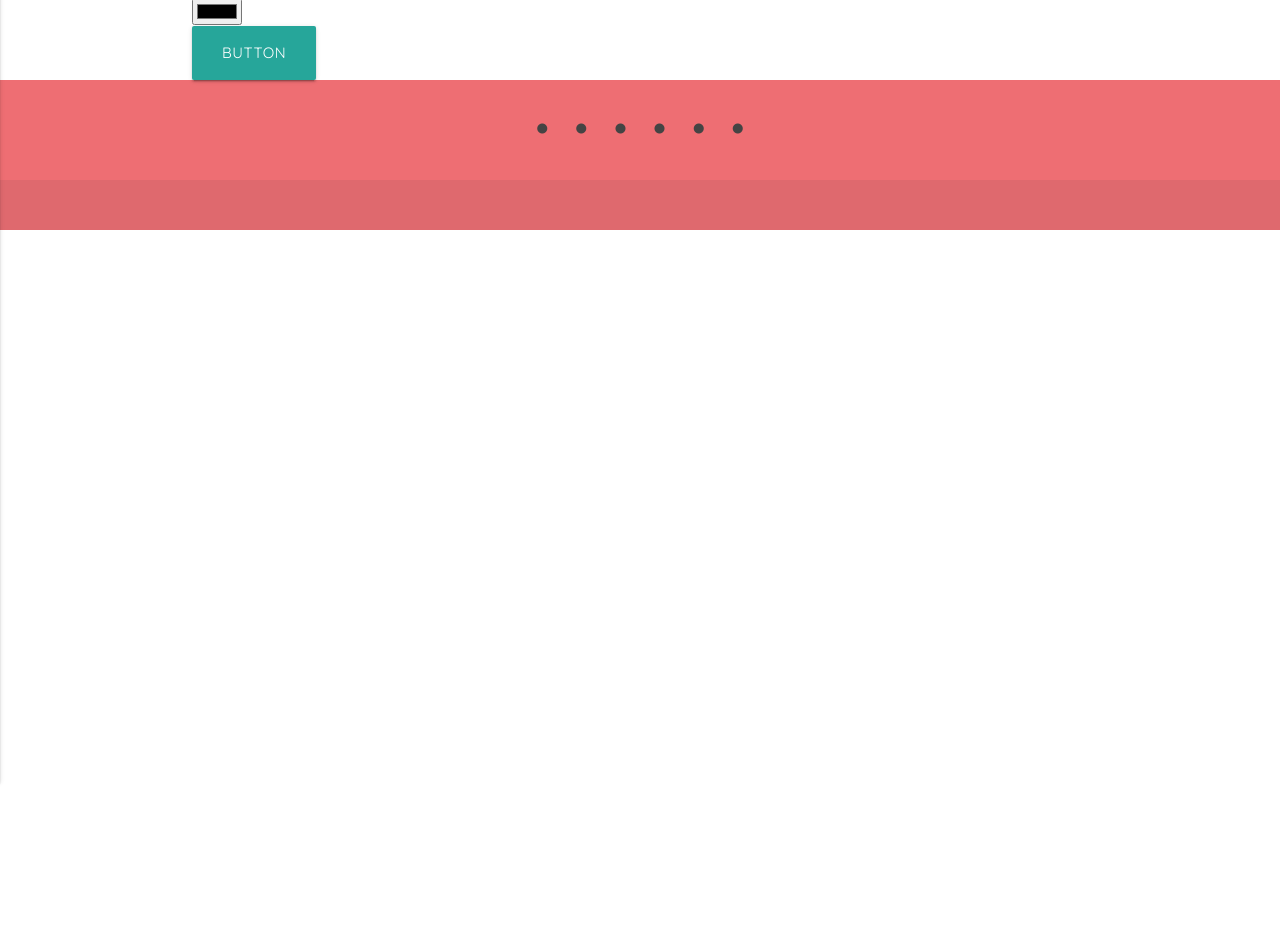
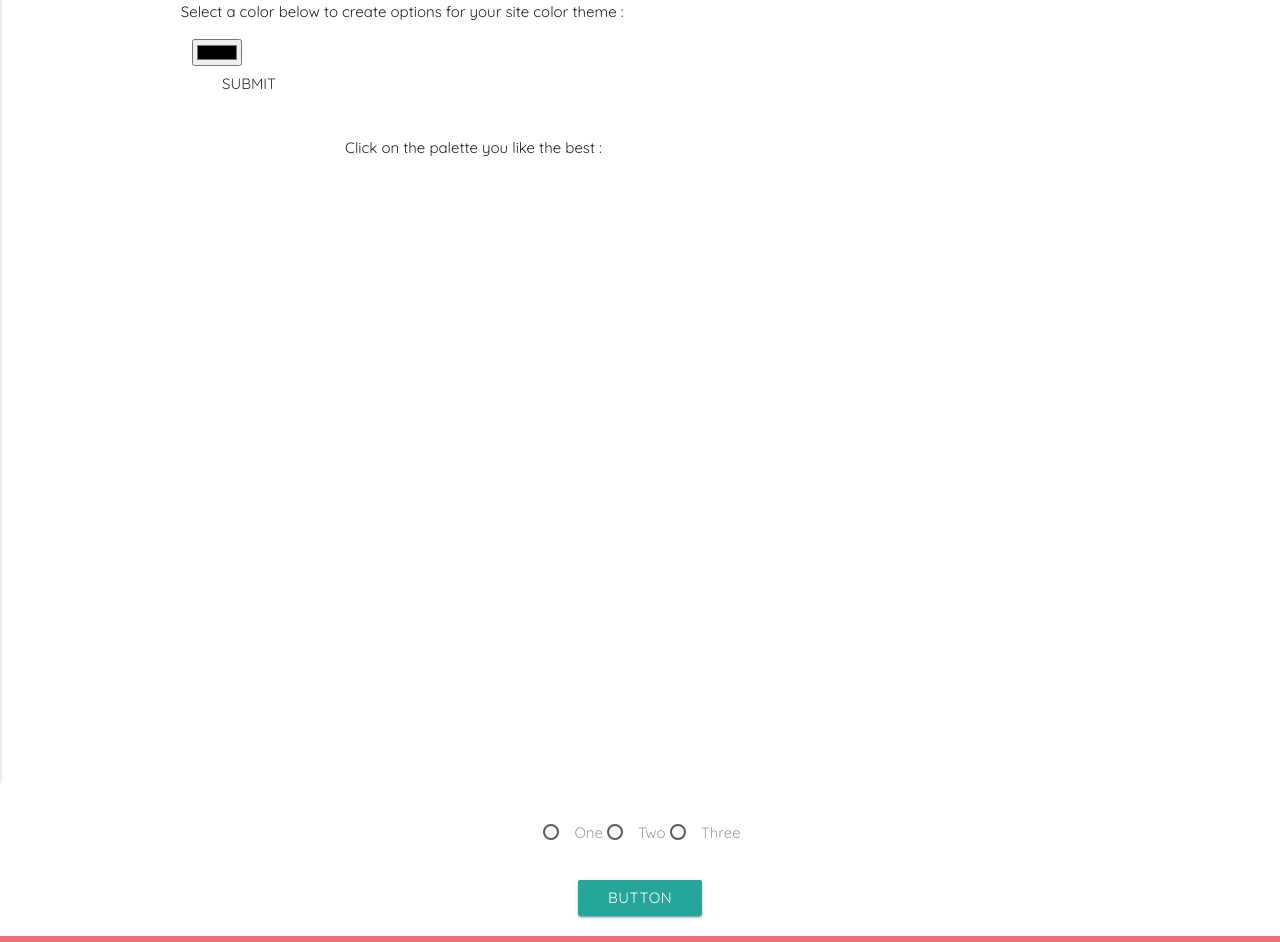
Before and after one commit to oliviaridgley/Q1-Project-Olivia-Ridgley, a plain HTML site: page html/palette.html in a window 1280 px wide. Shown: the part 78-1020 px from the top of the page. Before the commit the page ends 800 px from the top, so only its background shows below. Drawn offline with nearby package versions, Linux system fonts and the light colour scheme; a web font is replaced by a local one.

Commit message:
Generating palettes and appending to color page, working on placing selection in local storage

```diff
--- a/css/style.css
+++ b/css/style.css
@@ -12,11 +12,21 @@
   font-size: 55px;
 }
 
+#paletteContainer{
+  height: 90%;
+}
 
+#paletteOne, #paletteTwo, #paletteThree {
+  height: 600px;
 
-.palette{
-  border: 2px solid black;
+  margin:5px;
 }
+
+.colorBlock{
+  width: 100%;
+  height: 120px;
+}
+
 .flexBox{
   display: flex;
   justify-content: center;
--- a/html/palette.html
+++ b/html/palette.html
@@ -43,21 +43,107 @@
         </div>
     </nav>
     <div class="container">
+
+        <div class="row">
+<p>Select a color below to create options for your site color theme :</p>
+          <!-- Color Picker -->
+
+          <div class="col s12 m3 l2" id="pickerBox">
+
+
+
+            <input type="color" name="color" id="colorPicker" />
+
+            <a id="colorButton" class="waves-effect waves-light btn-flat">Submit</a>
+
+          </div>
+        </div>
+<div class="row">
           <!-- Palette Containers -->
+          <div id = "paletteContainer" class="col s12 m9 l10 right">
+            <p>Click on the palette you like the best :</p>
 
-<div id = "paletteOne" class="palette">
+            <div id="paletteOne" class="col s12 m6 l3">
+                <div id="p1-1" class="colorBlock">
+
                 </div>
-<div id = "paletteTwo" class="palette">
+                <div id="p1-2" class="colorBlock">
+
                 </div>
-<div id = "paletteThree" class="palette">
+                <div id="p1-3" class="colorBlock">
+
                 </div>
-<div class="col l2 m2 s2" id="pickerBox">
+                <div id="p1-4" class="colorBlock">
 
-<input type="color" name="color" id="colorPicker"/>
+                </div>
+                <div id="p1-5" class="colorBlock">
+
+                </div>
+            </div>
+
+            <div id="paletteTwo" class="col s12 m6 l3">
+                <div id="p2-1" class="colorBlock">
+
+                </div>
+                <div id="p2-2" class="colorBlock">
+
+                </div>
+                <div id="p2-3" class="colorBlock">
+
+                </div>
+                <div id="p2-4" class="colorBlock">
+
+                </div>
+                <div id="p2-5" class="colorBlock">
+
+                </div>
+            </div>
+            <div id="paletteThree" class="col s12 m6 l3">
+                <div id="p3-1" class="colorBlock">
+
+                </div>
+                <div id="p3-2" class="colorBlock">
+
+                </div>
+                <div id="p3-3" class="colorBlock">
+
+                </div>
+                <div id="p3-4" class="colorBlock">
+
+                </div>
+                <div id="p3-5" class="colorBlock">
+
+                </div>
+            </div>
 
           </div>
 
-<a id ="colorButton" class="waves-effect waves-light btn-large">Button</a>
+            <!-- end of row -->
+        </div>
+        <div class="row">
+          <div class="col s12 m12 l12 flexBox">
+            <p>
+               <input name="paletteRadio" type="radio" id="paletteChoiceOne" />
+               <label for="paletteChoiceOne">One</label>
+           </p>
+           <p>
+              <input name="paletteRadio" type="radio" id="paletteChoiceTwo" />
+              <label for="paletteChoiceTwo">Two</label>
+          </p>
+          <p>
+             <input name="paletteRadio" type="radio" id="paletteChoiceThree" />
+             <label for="paletteChoiceThree">Three</label>
+         </p>
+          </div>
+
+        </div>
+        <div class="row">
+          <div class="col s12 m12 l12 flexBox">
+            <a id = "paletteSubmit" class="waves-effect waves-light btn">button</a>
+          </div>
+        </div>
+
+
 
         <!--End of Container-->
     </div>
--- a/js/script.js
+++ b/js/script.js
@@ -1,6 +1,6 @@
 "use strict";
 $(document).ready(function() {
-    console.log("ready!");
+    //console.log("ready!");
     $(".dropdown-button").dropdown();
     $(".button-collapse").sideNav();
     $('#textarea1').val('New Text');
@@ -9,6 +9,7 @@ $(document).ready(function() {
 
 
 
+//=================== Checking Word Submitted and Storing =============//
 
     $('#wordsSubmit').on('click', function() {
         if ($('#simple').is(':checked')) {
@@ -39,9 +40,10 @@ $(document).ready(function() {
   });
 
 
+//============ Placing Typeface Choices from Word Selection  +  Store ======//
 
 var localStorageWordOne = localStorage.userWord;
-console.log(localStorageWordOne);
+//console.log(localStorageWordOne);
 
 switch (localStorageWordOne) {
   case ('retro'):
@@ -95,7 +97,7 @@ $('#typeSubmit').on('click', function() {
 });
 
 var localStorageWordTwo = localStorage.userWord2;
-console.log(localStorageWordTwo);
+//console.log(localStorageWordTwo);
 
 switch (localStorageWordTwo) {
   case ('modern'):
@@ -152,7 +154,7 @@ $('#typeSubmit').on('click', function(){
   window.location='../html/palette.html';
 });
 
-
+//=========================== Api Call to ColourLovers ================//
 
 function pickColorButton(){
   var tempHex = ($('#colorPicker').val());
@@ -162,14 +164,21 @@ console.log(userHex);
   var url = "https://g-colourlovers.herokuapp.com/api/palettes?format=json&hex="+ userHex + "&numResults=3";
 
 $.getJSON(url).done(function(data) {
+  console.log(data);
           var colorData = data;
 
+
           for (var prop in colorData) {
-          console.log(data[prop].colors);
-$('#paletteOne').append("<div id=colorAOne></div>");
-$('#colorAOne').css('background-color','black');
+            console.log(data[prop].colors);
+            for (var j in colorData[prop].colors){
+              // $('#paletteOne').append("<div id=colorAOne></div>");
+              $('#p' + (+prop + 1) + '-' + (+j + 1)).css('background-color','#' + colorData[prop].colors[j]);
+              console.log('#p' + (+prop + 1) + '-' + (+j + 1) + "set to " + colorData[prop].colors[j]);
+            }
+
 
           }
+
           //console.log(data[0].colors);
       });
 
@@ -178,6 +187,23 @@ $('#colorAOne').css('background-color','black');
 
 $("#colorButton").on('click',pickColorButton);
 
+//=================Color palette Storage + Next Page ============//
+$('#paletteSubmit').on('click', function() {
+    if ($('#paletteChoiceOne').is('checked')) {
+      localStorage.setItem("userPalette", $('#paletteOne').val());
+    } else if ($('#paletteChoiceTwo').is(':checked')){
+      localStorage.setItem("userPalette", $('#paletteTwo').val());
+    } else if ($('#paletteChoiceThree').is(':checked')) {
+      localStorage.setItem("userPalette", $('#paletteThree').val());
+    }
+});
+
+$('#paletteSubmit').on('click', function(){
+  window.location='../html/wireframe.html';
+});
+
+
+//======================== Clearing Local Storage ===========================//
 
 function clearStorage(){
   localStorage.clear();
```
Lines whose indentation alone changed are shown as unchanged.
